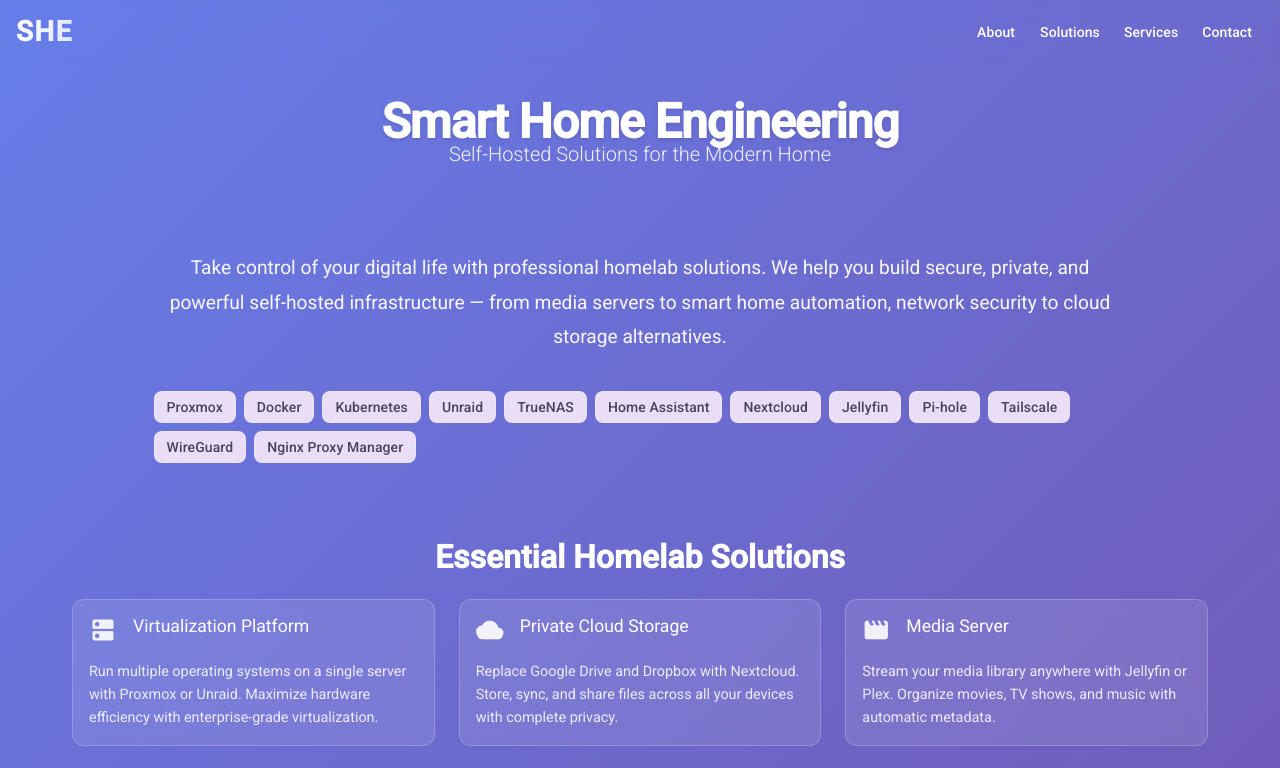
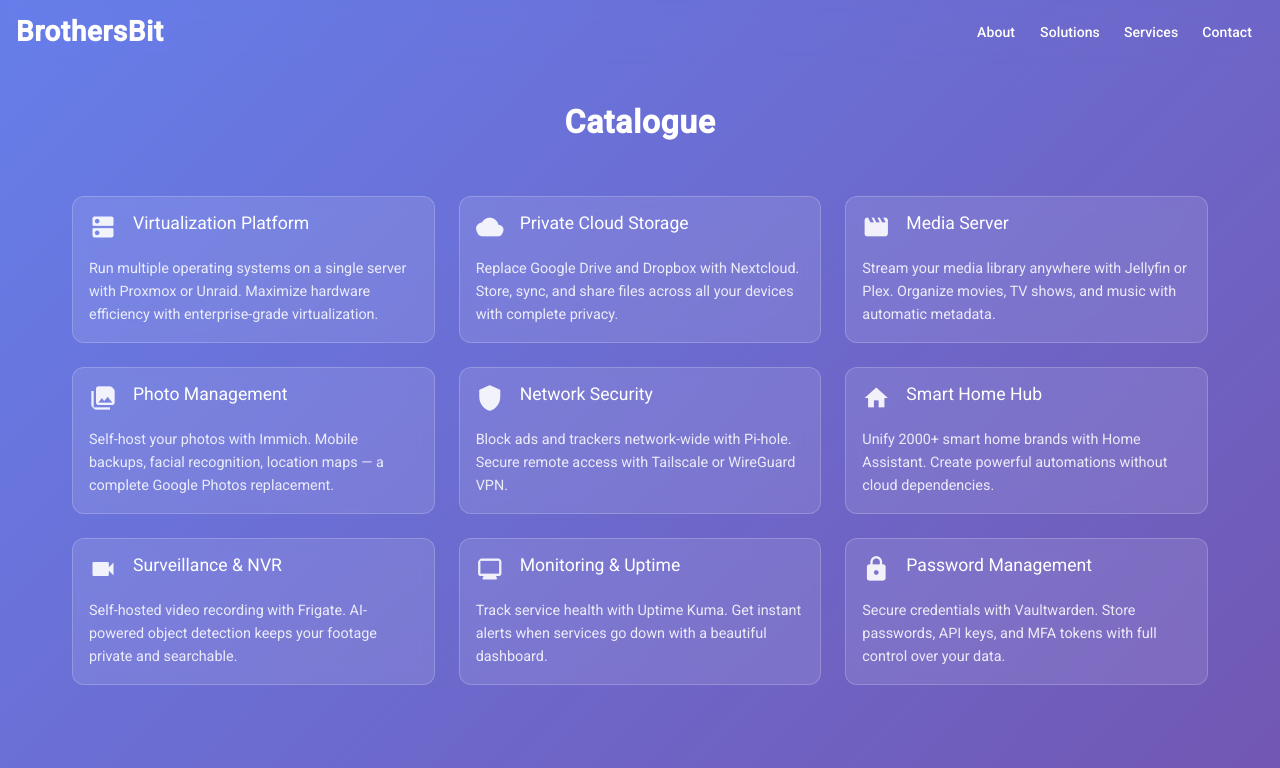
Before and after one commit to dsddet/events, an Angular app: page / in a window 1280 px wide. Shown: the top 768 px of the page. Built offline with nearby package versions, Linux system fonts and the light colour scheme.

Commit message:
Saving draft

```diff
--- a/src/app/app.html
+++ b/src/app/app.html
@@ -1,6 +1,6 @@
 <main class="container">
   <mat-toolbar class="navbar" color="primary">
-    <span class="nav-brand">SHE</span>
+    <span class="nav-brand">BrothersBit</span>
     <span class="spacer"></span>
     <a mat-button href="#about">About</a>
     <a mat-button href="#solutions">Solutions</a>
@@ -8,37 +8,8 @@
     <a mat-button href="#contact">Contact</a>
   </mat-toolbar>
 
-  <header>
-    <div class="hero-content">
-      <h1>Smart Home Engineering</h1>
-      <p class="tagline">Self-Hosted Solutions for the Modern Home</p>
-    </div>
-  </header>
-
-  <section class="hero" id="about">
-    <div class="hero-content">
-      <p>Take control of your digital life with professional homelab solutions. We help you build secure,
-        private, and powerful self-hosted infrastructure — from media servers to smart home automation,
-        network security to cloud storage alternatives.</p>
-      <mat-chip-set id="skills" class="badges">
-        <mat-chip highlighted>Proxmox</mat-chip>
-        <mat-chip highlighted>Docker</mat-chip>
-        <mat-chip highlighted>Kubernetes</mat-chip>
-        <mat-chip highlighted>Unraid</mat-chip>
-        <mat-chip highlighted>TrueNAS</mat-chip>
-        <mat-chip highlighted>Home Assistant</mat-chip>
-        <mat-chip highlighted>Nextcloud</mat-chip>
-        <mat-chip highlighted>Jellyfin</mat-chip>
-        <mat-chip highlighted>Pi-hole</mat-chip>
-        <mat-chip highlighted>Tailscale</mat-chip>
-        <mat-chip highlighted>WireGuard</mat-chip>
-        <mat-chip highlighted>Nginx Proxy Manager</mat-chip>
-      </mat-chip-set>
-    </div>
-  </section>
-
-  <section class="solutions" id="solutions">
-    <h2 class="section-title">Essential Homelab Solutions</h2>
+  <section class="solutions" id="about">
+    <h2 class="section-title">Catalogue</h2>
     <div class="solutions-grid">
       <mat-card appearance="outlined" class="solution-card">
         <mat-card-header>
@@ -133,7 +104,7 @@
   </section>
 
   <section class="info" id="services">
-    <h2 class="section-title">Our Services</h2>
+    <h2 class="section-title">Support</h2>
     <div class="services-grid">
       <mat-card appearance="outlined" class="project-card">
         <mat-card-header>
--- a/src/app/app.scss
+++ b/src/app/app.scss
@@ -18,11 +18,8 @@
   .nav-brand {
     font-size: 1.75rem;
     font-weight: 700;
-    letter-spacing: 0.05em;
-    background: linear-gradient(90deg, #ffffff, #e0e7ff);
-    -webkit-background-clip: text;
-    -webkit-text-fill-color: transparent;
-    background-clip: text;
+    letter-spacing: 0.02em;
+    color: white;
   }
 
   .spacer {
@@ -63,9 +60,25 @@
 .section-title {
   text-align: center;
   font-size: 2rem;
-  font-weight: 600;
-  margin: 0 0 2rem 0;
+  font-weight: 700;
+  letter-spacing: 0.02em;
+  margin: 0 0 4rem 0;
   color: white;
+}
+
+.hero-image {
+  width: 100%;
+  max-width: 1000px;
+  margin: 0 auto;
+  padding: 0 2rem;
+
+  img {
+    width: 100%;
+    height: 300px;
+    object-fit: cover;
+    border-radius: 1rem;
+    box-shadow: 0 20px 40px rgba(0, 0, 0, 0.3);
+  }
 }
 
 .hero {
@@ -91,11 +104,13 @@
 }
 
 .badges {
-  display: flex;
+  display: flex !important;
   flex-wrap: wrap;
   gap: 0.75rem;
-  justify-content: center;
+  justify-content: center !important;
+  align-items: center;
   margin-top: 1.5rem;
+  width: 100%;
 
   mat-chip {
     --mdc-chip-elevated-container-color: rgba(255, 255, 255, 0.15);
@@ -103,6 +118,54 @@
     --mdc-chip-with-icon-icon-color: white;
     backdrop-filter: blur(10px);
     border: 1px solid rgba(255, 255, 255, 0.2);
+  }
+}
+
+.gallery {
+  padding: 3rem 2rem;
+  max-width: 1200px;
+  margin: 0 auto;
+  width: 100%;
+
+  .gallery-grid {
+    display: grid;
+    grid-template-columns: repeat(4, 1fr);
+    gap: 1.5rem;
+  }
+
+  .gallery-item {
+    position: relative;
+    border-radius: 1rem;
+    overflow: hidden;
+    aspect-ratio: 1;
+    box-shadow: 0 10px 30px rgba(0, 0, 0, 0.2);
+    transition: transform 0.3s ease;
+
+    &:hover {
+      transform: scale(1.05);
+
+      img {
+        transform: scale(1.1);
+      }
+    }
+
+    img {
+      width: 100%;
+      height: 100%;
+      object-fit: cover;
+      transition: transform 0.3s ease;
+    }
+
+    span {
+      position: absolute;
+      bottom: 0;
+      left: 0;
+      right: 0;
+      padding: 1rem;
+      background: linear-gradient(transparent, rgba(0, 0, 0, 0.7));
+      font-size: 0.9rem;
+      font-weight: 500;
+    }
   }
 }
 
@@ -338,11 +401,28 @@
     }
   }
 
+  .hero-image {
+    padding: 0 1rem;
+
+    img {
+      height: 200px;
+    }
+  }
+
   .badges {
     gap: 0.5rem;
 
     mat-chip {
       font-size: 0.8rem;
+    }
+  }
+
+  .gallery {
+    padding: 2rem 1rem;
+
+    .gallery-grid {
+      grid-template-columns: repeat(2, 1fr);
+      gap: 1rem;
     }
   }
 
@@ -411,11 +491,33 @@
     }
   }
 
+  .hero-image {
+    padding: 0 0.75rem;
+
+    img {
+      height: 150px;
+    }
+  }
+
   .badges {
     gap: 0.4rem;
 
     mat-chip {
       font-size: 0.7rem;
+    }
+  }
+
+  .gallery {
+    padding: 1.5rem 0.75rem;
+
+    .gallery-grid {
+      grid-template-columns: 1fr 1fr;
+      gap: 0.75rem;
+    }
+
+    .gallery-item span {
+      font-size: 0.75rem;
+      padding: 0.75rem;
     }
   }
 
```
